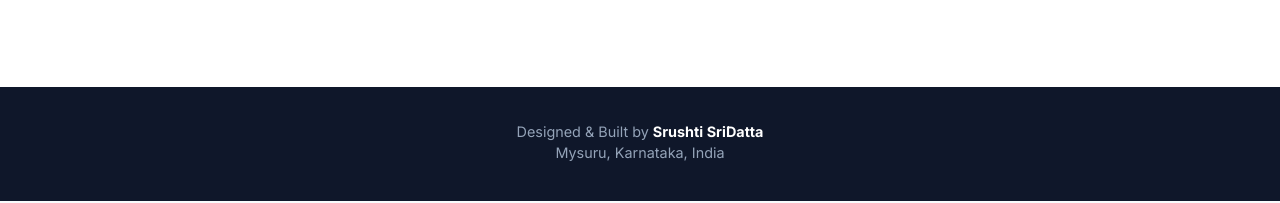
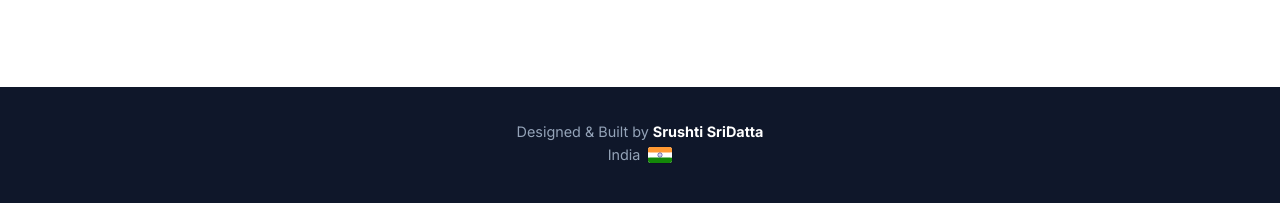
Before and after one commit to SrushtiSriDatta/SrushtiSriDatta.github.io, a plain HTML site: page index.html in a window 1280 px wide. Shown: the part 6198-6401 px from the top of the page. Drawn offline with Linux system fonts and the light colour scheme.

Commit message:
Footer: India with flag

```diff
--- a/index.html
+++ b/index.html
@@ -208,7 +208,7 @@
   <!-- FOOTER -->
   <footer>
     <p>Designed & Built by <strong>Srushti SriDatta</strong></p>
-    <p>Mysuru, Karnataka, India</p>
+    <p class="footer-country">India <svg class="flag" width="24" height="16" viewBox="0 0 24 16" aria-label="Flag of India" role="img"><rect width="24" height="16" rx="2" fill="#fff"/><rect width="24" height="5.34" rx="2" fill="#FF9933"/><rect y="10.66" width="24" height="5.34" rx="2" fill="#138808"/><rect y="3" width="24" height="2.34" fill="#FF9933"/><rect y="10.66" width="24" height="2.34" fill="#138808"/><circle cx="12" cy="8" r="2.1" fill="none" stroke="#000080" stroke-width="0.6"/><circle cx="12" cy="8" r="0.5" fill="#000080"/></svg></p>
   </footer>
 
   <script>
--- a/style.css
+++ b/style.css
@@ -193,3 +193,5 @@ footer p { margin-bottom: 4px; font-size: 0.9rem; }
 .demo-video.tall { aspect-ratio: 9 / 16; }
 .demo-video.wide { aspect-ratio: 16 / 9; }
 @media (max-width: 900px) { .demos-grid { grid-template-columns: minmax(0, 1fr); max-width: 520px; margin: 0 auto; } .demo-video.tall { max-height: 640px; object-fit: contain; } }
+.footer-country { display: inline-flex; align-items: center; gap: 8px; }
+.footer-country .flag { border-radius: 2px; box-shadow: 0 0 0 1px rgba(0,0,0,0.12); }
```
